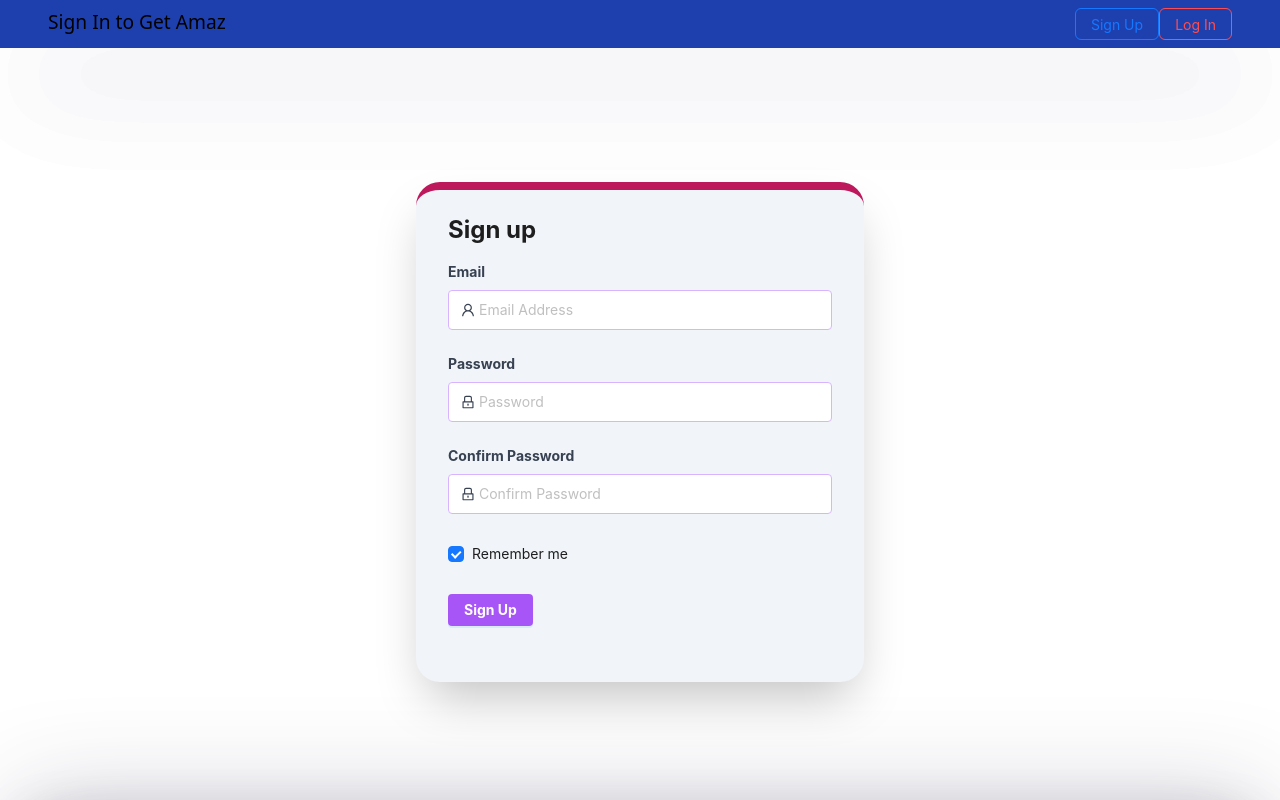
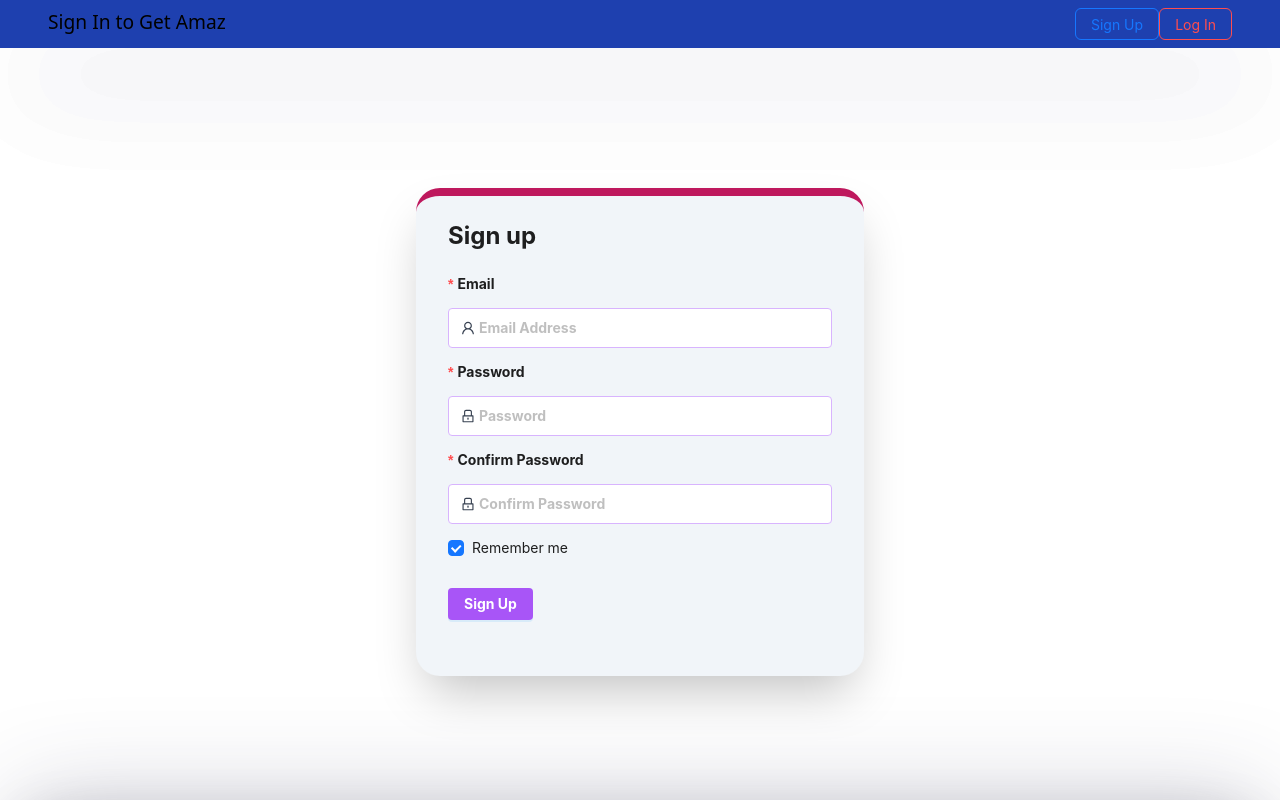
Before and after one commit to Muhammad-Abdullah786/project, a React (Vite) app: page /register in a window 1280 px wide. Shown: the top 800 px of the page. Built offline with nearby package versions, Linux system fonts and the light colour scheme.

Commit message:
authentication almost done

```diff
--- a/src/Pages/Resgistration/Register/Register.jsx
+++ b/src/Pages/Resgistration/Register/Register.jsx
@@ -1,54 +1,34 @@
-import React, { useState } from "react";
+import React from "react";
 import { LockOutlined, UserOutlined } from "@ant-design/icons";
-import { Alert, Button, Checkbox, Form, Input } from "antd";
 import { auth } from "./../../../firebase/firebaseConfig";
 import Navbar from "../../../Components/Navbars/Navbar";
 import "./register.css";
+
+import { Button, Checkbox, Form, Input } from "antd";
+
 const Register = () => {
-  const [errorMessage, setErrorMessage] = useState("");
-
-  const onFinish = async (values) => {
-    const { email, password, confirmPassword } = values;
-    if (password !== confirmPassword) {
-      setErrorMessage("Password Should Be the same as Confirm Password");
-      return;
-    }
-
-    try {
-      const userCredential = await auth.createUserWithEmailAndPassword(
-        email,
-        password
-      );
-      // Redirect the user to a success page or show a confirmation message
-      Alert(
-        `Welcome ${
-          userCredential.user.displayName || "New User"
-        }, you have successfully registered.`
-      );
-      setErrorMessage("");
-    } catch (error) {
-      console.error("Error creating account with email and password", error);
-      // Show an error message
-      setErrorMessage(`Registration failed: ${error.message}`);
-    }
+  const onFinish = (values) => {
+    console.log("recived values of form ", values);
   };
 
   return (
     <>
       <Navbar></Navbar>
       <div className="place-items-center grid h-screen  ">
-        {errorMessage && <Alert message={errorMessage} type="error" showIcon />}
         <Form
-          onFinish={onFinish}
           name="normal_login"
-          className="form login-form  antialiased hover:subpixel-antialiased  bg-slate-100 shadow-2xl border-t-8 border-pink-700  px-4 md:px-8 pt-6 pb-8 p-5 m-5 rounded-3xl "
+          className="form  login-form  antialiased hover:subpixel-antialiased  bg-slate-100 shadow-2xl border-t-8 border-pink-700  px-4 md:px-8 pt-6 pb-8 p-5 m-5 rounded-3xl "
           initialValues={{
             remember: true,
           }}
+          onFinish={onFinish}
         >
           <h2 className="text-2xl font-bold mb-4">Sign up</h2>
           <Form.Item
             name="email"
+            className="text-gray-700 text-sm font-bold mb-2"
+            labelCol={{ span: 24 }}
+            label="Email"
             rules={[
               {
                 required: true,
@@ -56,13 +36,6 @@ const Register = () => {
               },
             ]}
           >
-            <label
-              htmlFor="email"
-              className="block text-gray-700 text-sm font-bold mb-2"
-            >
-              Email
-            </label>
-
             <Input
               prefix={<UserOutlined className="site-form-item-icon" />}
               placeholder="Email Address"
@@ -71,6 +44,9 @@ const Register = () => {
           </Form.Item>
           <Form.Item
             name="password"
+            label="Password"
+            className="text-gray-700 text-sm font-bold mb-2"
+            labelCol={{ span: 24 }}
             rules={[
               {
                 required: true,
@@ -78,12 +54,6 @@ const Register = () => {
               },
             ]}
           >
-            <label
-              htmlFor="email"
-              className="block text-gray-700 text-sm font-bold mb-2"
-            >
-              Password
-            </label>
             <Input
               prefix={<LockOutlined className="site-form-item-icon" />}
               type="password"
@@ -93,6 +63,9 @@ const Register = () => {
           </Form.Item>
           <Form.Item
             name="confirmPassword"
+            label="Confirm Password"
+            className="text-gray-700 text-sm font-bold mb-2"
+            labelCol={{ span: 24 }}
             rules={[
               {
                 required: true,
@@ -100,12 +73,6 @@ const Register = () => {
               },
             ]}
           >
-            <label
-              htmlFor="email"
-              className="block text-gray-700 text-sm font-bold mb-2"
-            >
-              Confirm Password
-            </label>
             <Input
               prefix={<LockOutlined className="site-form-item-icon" />}
               type="password"
```
